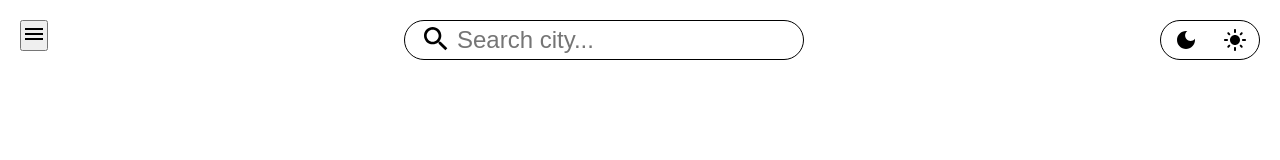
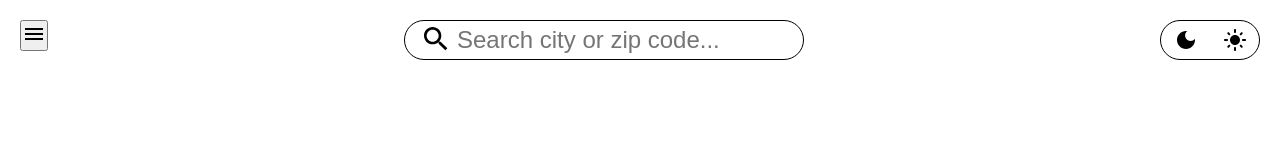
Before and after one commit to robisonwebdev/weather-app-react, a React (Create React App) app: page / in a window 1280 px wide. Shown: the top 160 px of the page. Built offline with nearby package versions, Linux system fonts and the light colour scheme.

Commit message:
Changed placeHolder text.

```diff
--- a/src/components/header/search/SearchBar.js
+++ b/src/components/header/search/SearchBar.js
@@ -4,7 +4,7 @@ import '../../../styles/components/header/search/SearchBar.css';
 
 const SearchBar = ({ location, setLocation }) => {
     const [value, setValue] = useState(location);
-    const placeHolder = `Search city...`;
+    const placeHolder = `Search city or zip code...`;
 
     const handleSubmit = (event) => {
         event.preventDefault();
```
